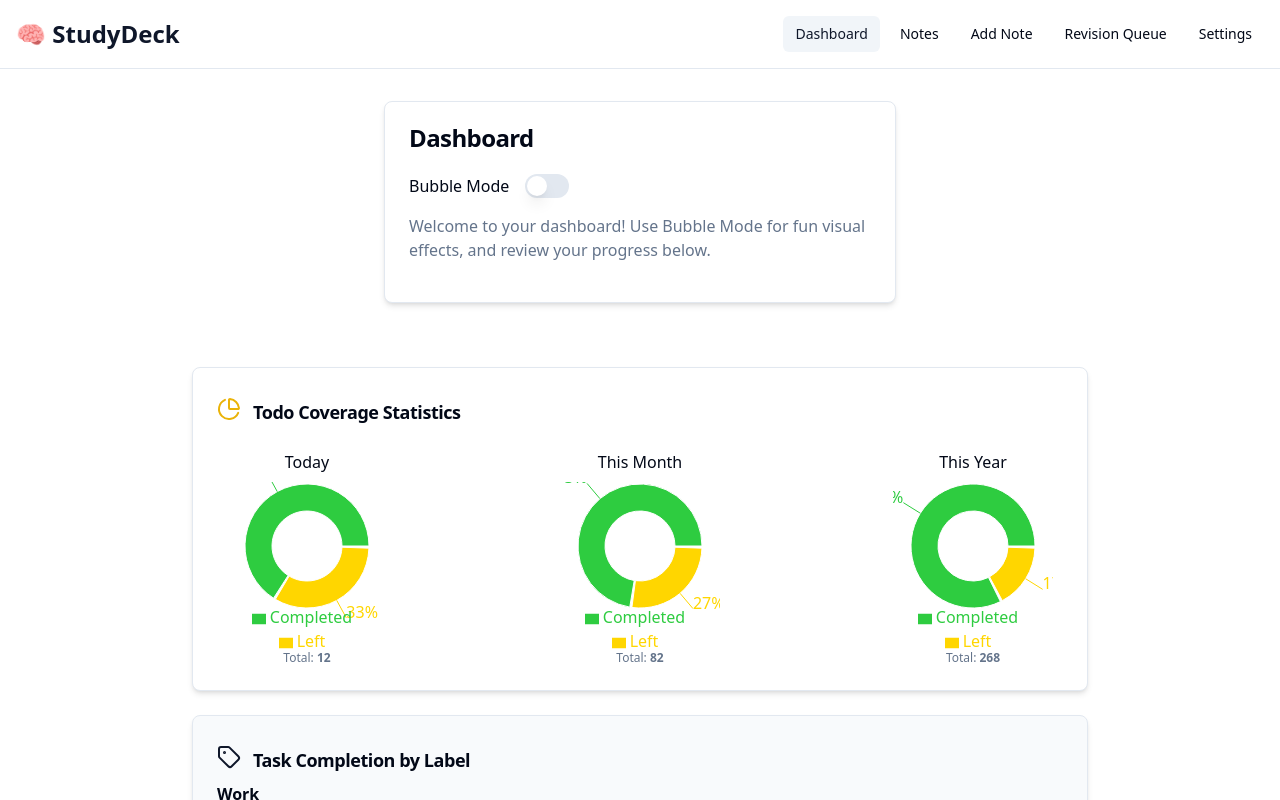
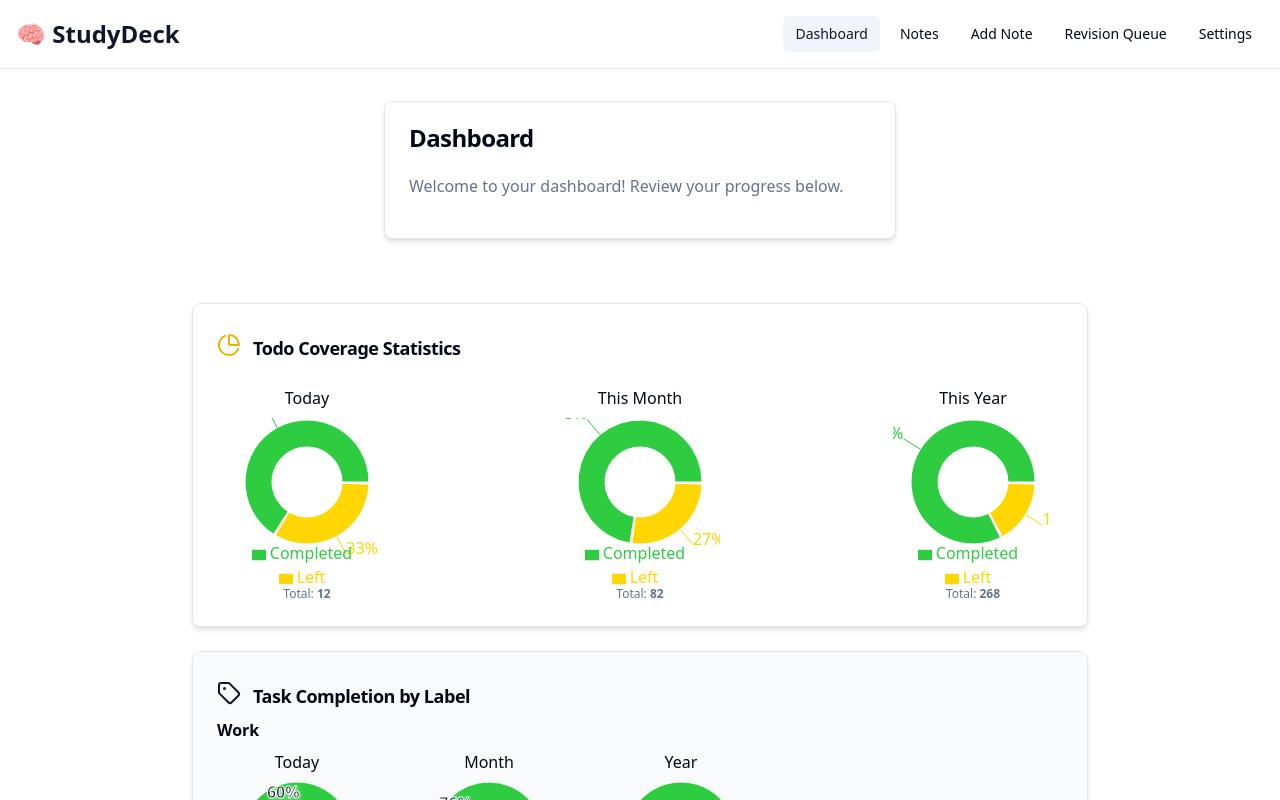
Before and after one commit to Sparshga/studydeck-revision-hub, a React (Vite) app: page /dashboard in a window 1280 px wide. Shown: the top 800 px of the page. Built offline with nearby package versions, Linux system fonts and the light colour scheme.

Commit message:
Revert bubble feature changes
Reverts all changes related to the bubble feature, restoring the project to its previous state.

```diff
--- a/src/App.tsx
+++ b/src/App.tsx
@@ -15,13 +15,10 @@ import Login from "./pages/Login";
 import Signup from "./pages/Signup";
 import NoteDetail from "./pages/NoteDetail";
 import NotFound from "./pages/NotFound";
-// import ReactiveBackground from "@/components/ReactiveBackground"; // REMOVE THIS LINE
 
 const queryClient = new QueryClient();
 
 const App = () => (
-  <>
-    {/* Only render ReactiveBackground inside /dashboard using the Dashboard page */}
   <QueryClientProvider client={queryClient}>
     <TooltipProvider>
       <Toaster />
@@ -38,13 +35,11 @@ const App = () => (
           <Route path="/login" element={<Login />} />
           <Route path="/signup" element={<Signup />} />
           <Route path="/notes/:id" element={<NoteDetail />} />
-            {/* ADD ALL CUSTOM ROUTES ABOVE THE CATCH-ALL "*" ROUTE */}
           <Route path="*" element={<NotFound />} />
         </Routes>
       </BrowserRouter>
     </TooltipProvider>
   </QueryClientProvider>
-  </>
 );
 
 export default App;
--- a/src/pages/Dashboard.tsx
+++ b/src/pages/Dashboard.tsx
@@ -1,8 +1,6 @@
 
 import React from "react";
 import { Card, CardHeader, CardTitle, CardContent } from "@/components/ui/card";
-import { Switch } from "@/components/ui/switch";
-import ReactiveBackground from "@/components/ReactiveBackground";
 import DashboardStatsCard from "@/components/DashboardStatsCard";
 import LabelStatsSection from "@/components/LabelStatsSection";
 
@@ -33,26 +31,14 @@ const sampleLabelStats = {
 };
 
 const Dashboard = () => {
-  const [bubbleMode, setBubbleMode] = React.useState(false);
-
   return (
-    <>
-      <ReactiveBackground bubbleMode={bubbleMode} />
     <main className="flex min-h-[80vh] flex-col items-center justify-start p-8 bg-background w-full">
       <Card className="w-full max-w-lg shadow-md animate-fade-in mb-8">
         <CardHeader>
           <CardTitle>Dashboard</CardTitle>
         </CardHeader>
         <CardContent>
-            <div className="flex items-center gap-4 mb-4">
-              <span className="font-medium">Bubble Mode</span>
-              <Switch
-                checked={bubbleMode}
-                onCheckedChange={setBubbleMode}
-                aria-label="Toggle Bubble Mode"
-              />
-            </div>
-            <p className="text-muted-foreground mb-4">Welcome to your dashboard! Use Bubble Mode for fun visual effects, and review your progress below.</p>
+          <p className="text-muted-foreground mb-4">Welcome to your dashboard! Review your progress below.</p>
         </CardContent>
       </Card>
 
@@ -64,7 +50,6 @@ const Dashboard = () => {
         <LabelStatsSection classStats={sampleLabelStats} />
       </div>
     </main>
-    </>
   );
 };
 
```
Lines whose indentation alone changed are shown as unchanged.
